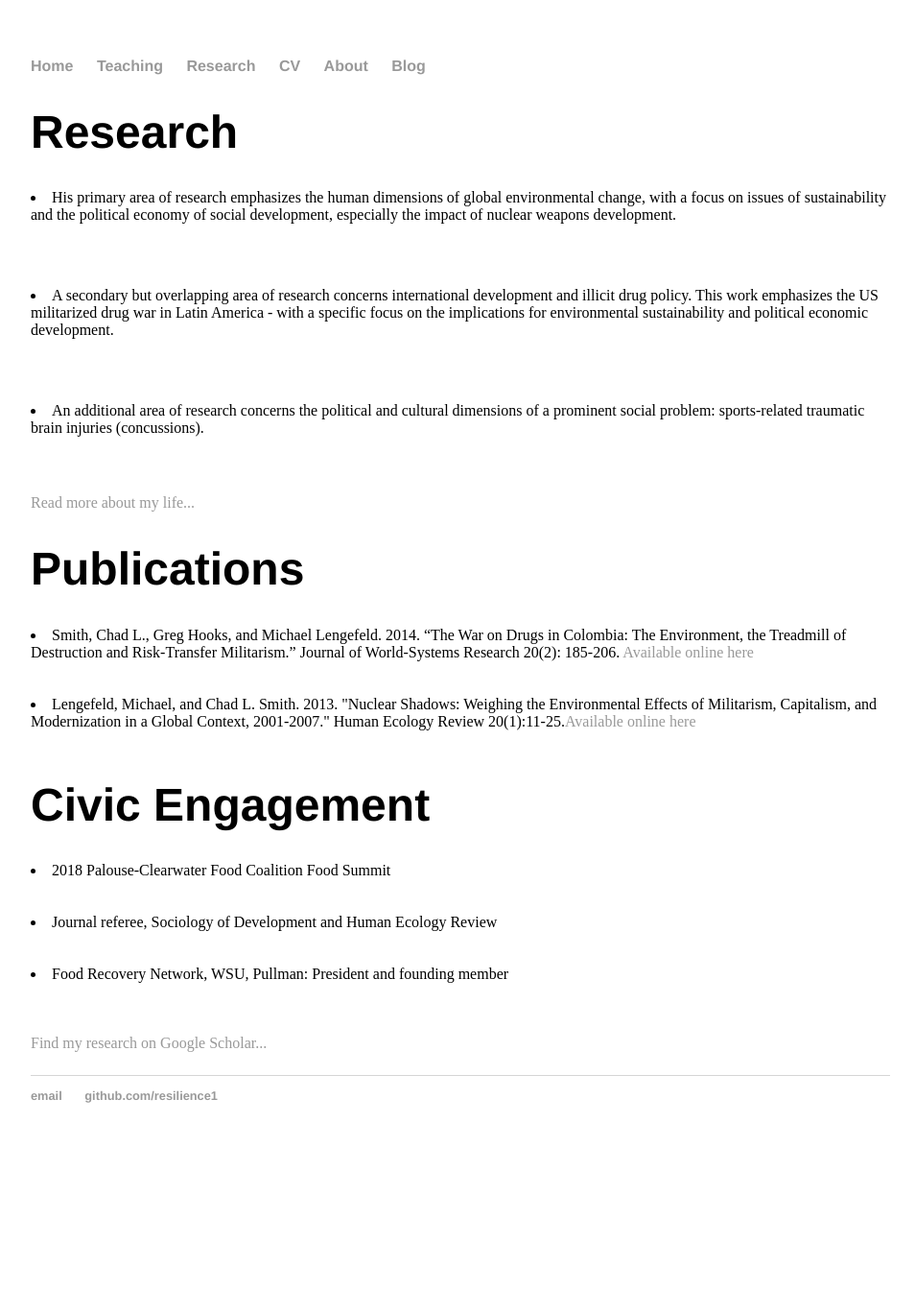
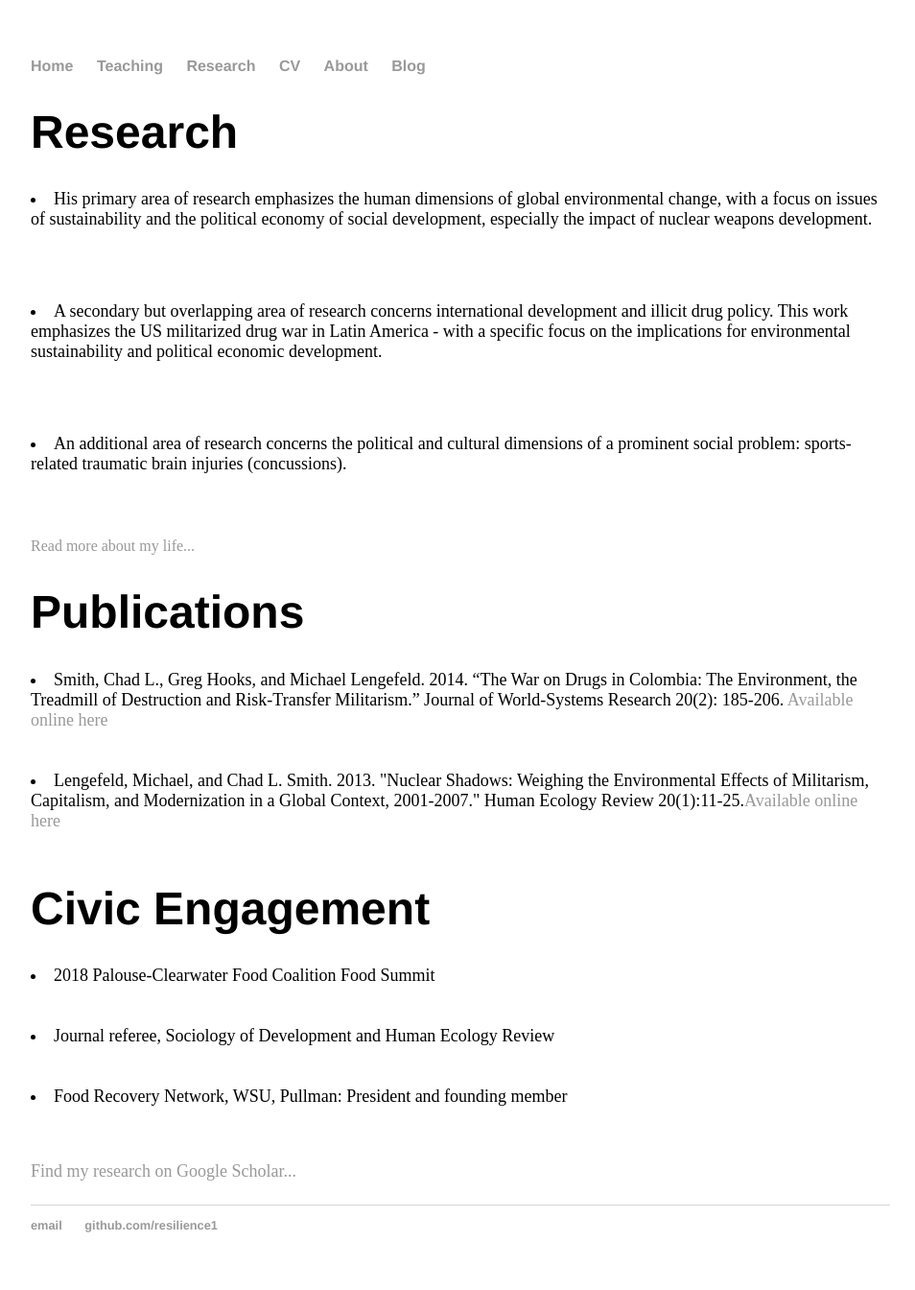
Before and after one commit to resilience1/resilience1.github.io, a Jekyll site: the page built from research/index.html, in a window 1280 px wide. Shown: the whole page at 96% size, without its empty margins (160-1114 px from the left). Built offline with Jekyll 4.4.1, drawn with Linux system fonts in a browser that asks for light colours; before the commit the page ends 1209 px from its top, so only the background shows below that.

Commit message:
Update index.html

```diff
--- a/research/index.html
+++ b/research/index.html
@@ -4,7 +4,7 @@ title: Research
 ---
 <div class="blurb">
 	<h1>Research</h1>
-	<p><li>His primary area of research emphasizes the human dimensions of global environmental change,
+	<font size="4"><p><li>His primary area of research emphasizes the human dimensions of global environmental change,
 	with a focus on issues of sustainability and the political economy of social development,
 	especially the impact of nuclear weapons development.</li></p><br>
 
@@ -13,7 +13,7 @@ title: Research
 	for environmental sustainability and political economic development.</li></p><br>
 
 	<p><li>An additional area of research concerns the political and cultural dimensions of a prominent social
-	problem: sports-related traumatic brain injuries (concussions).</li></p><br>
+	problem: sports-related traumatic brain injuries (concussions).</li></p></font><br>
 					</div>
 
   <br><a href="https://soc.wsu.edu/people/graduate-students/lengefeld-michael/">Read more about my life...</a></p>
@@ -21,20 +21,22 @@ title: Research
 
 <div class="blurb">
 	<h1>Publications</h1>
-		<p><li>Smith, Chad L., Greg Hooks, and Michael Lengefeld. 2014. “The War on Drugs in Colombia:
+		<font size="4"><p><li>Smith, Chad L., Greg Hooks, and Michael Lengefeld. 2014. “The War on Drugs in Colombia:
 		The Environment, the Treadmill of Destruction and Risk-Transfer Militarism.” Journal of
 		World-Systems Research 20(2): 185-206. <a href="http://jwsr.pitt.edu/ojs/index.php/jwsr/article/view/554">
 		Available online here</a></li><br><br>
 
 		<li>Lengefeld, Michael, and Chad L. Smith. 2013. "Nuclear Shadows: Weighing the Environmental Effects of Militarism, Capitalism, and Modernization
 		in a Global Context, 2001-2007." Human Ecology Review 20(1):11-25.<a href="https://www.jstor.org/stable/24707568">Available online here</a></li><br>
+	</font>
 
 	<h1>Civic Engagement</h1>
 
-	<li>2018 Palouse-Clearwater Food Coalition Food Summit</li><br><br>
+	<font size="4"><li>2018 Palouse-Clearwater Food Coalition Food Summit</li><br><br>
 	<li>Journal referee, Sociology of Development and Human Ecology Review</li><br><br>
-	<li>Food Recovery Network, WSU, Pullman: President and founding member</li><br><br>
+	<li>Food Recovery Network, WSU, Pullman: President and founding member</li></font><br><br>
 	</ul><br>
-						  <a href="https://scholar.google.com/scholar?hl=en&as_sdt=0%2C48&q=Michael+Lengefeld&btnG=">
-  Find my research on Google Scholar...</a></p>
+
+	<font size="4"><a href="https://scholar.google.com/scholar?hl=en&as_sdt=0%2C48&q=Michael+Lengefeld&btnG=">
+	Find my research on Google Scholar...</a></font></p>
 </div><!-- /.blurb -->
```
